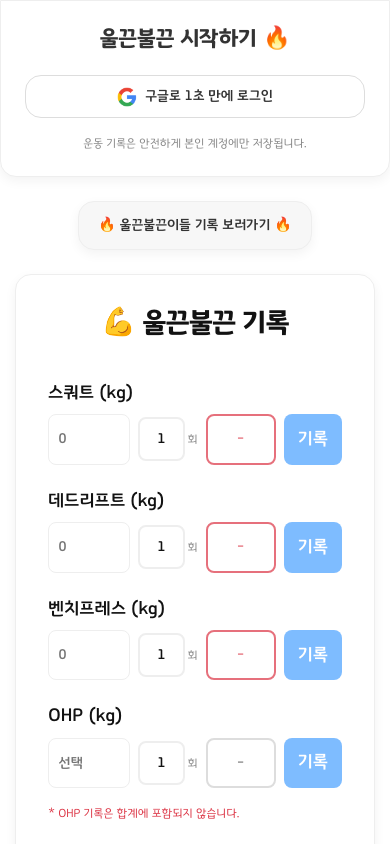
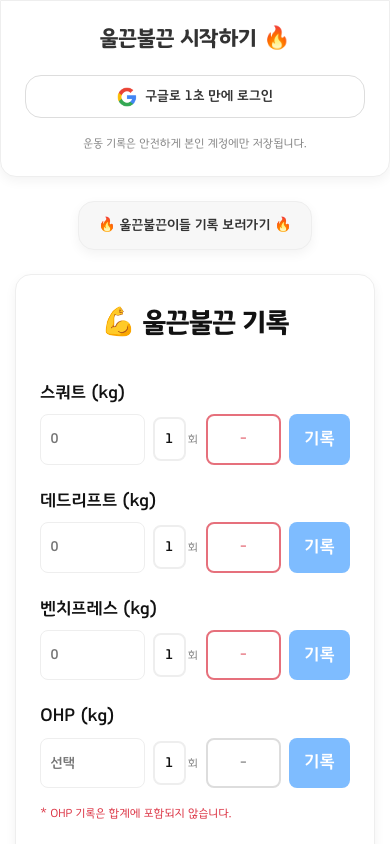
Before and after one commit to Yooodh/ulkun-bulkun, a Next.js app: page / in a window 390 px wide. Shown: the top 844 px of the page. Built offline with nearby package versions, Linux system fonts and the light colour scheme; no server answers.

Commit message:
style: formContainer 모바일 패딩 조정 및 repsWrapper min-width 축소

```diff
--- a/src/components/RecordForm/RecordForm.module.scss
+++ b/src/components/RecordForm/RecordForm.module.scss
@@ -13,6 +13,10 @@
   padding: 2rem;
   max-width: 100%;
   min-width: 0;
+
+  @media (max-width: 768px) {
+    padding: 2rem 1.5rem;
+  }
 
   .title {
     text-align: center;
@@ -45,7 +49,7 @@
 
         .repsWrapper {
           flex: 0.5;
-          min-width: 60px;
+          min-width: 45px;
           display: flex;
           align-items: center;
           gap: 2px;
@@ -74,7 +78,7 @@
 
         .statusInput {
           flex: 0.5;
-          min-width: 70px;
+          min-width: 75px;
           text-align: center;
 
           cursor: default;
```
